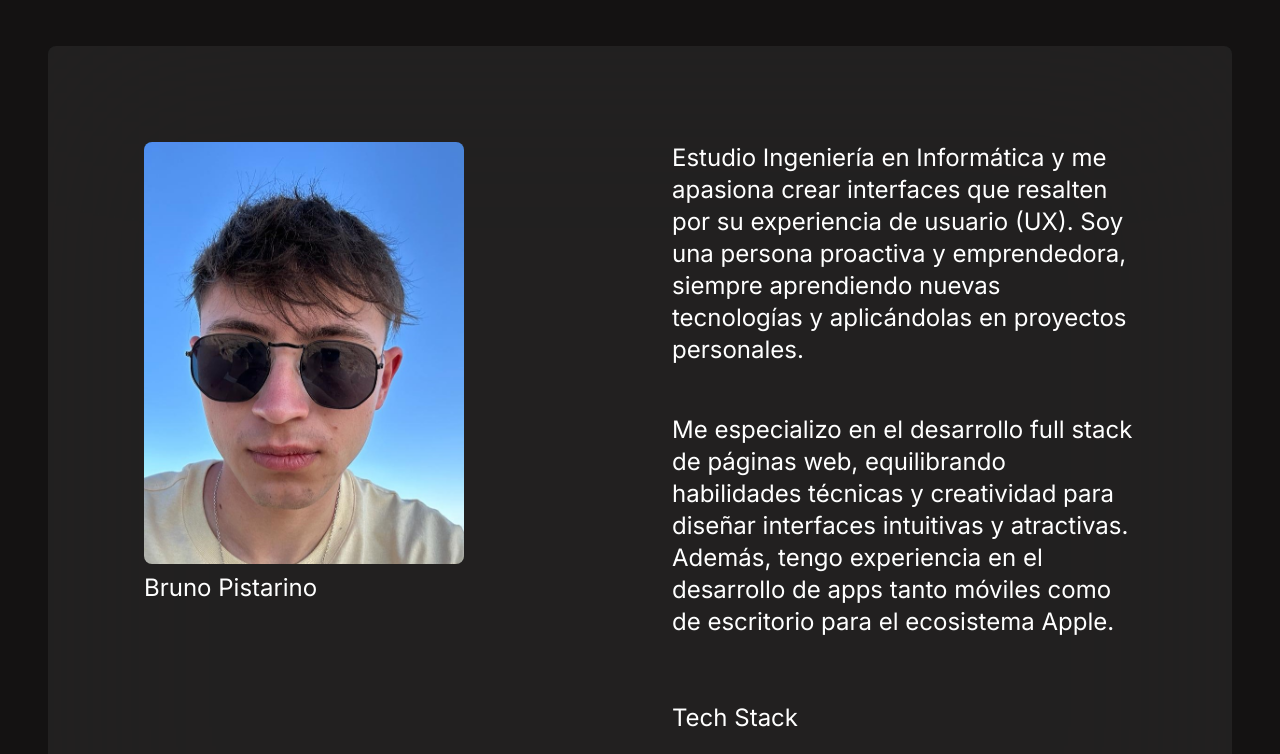
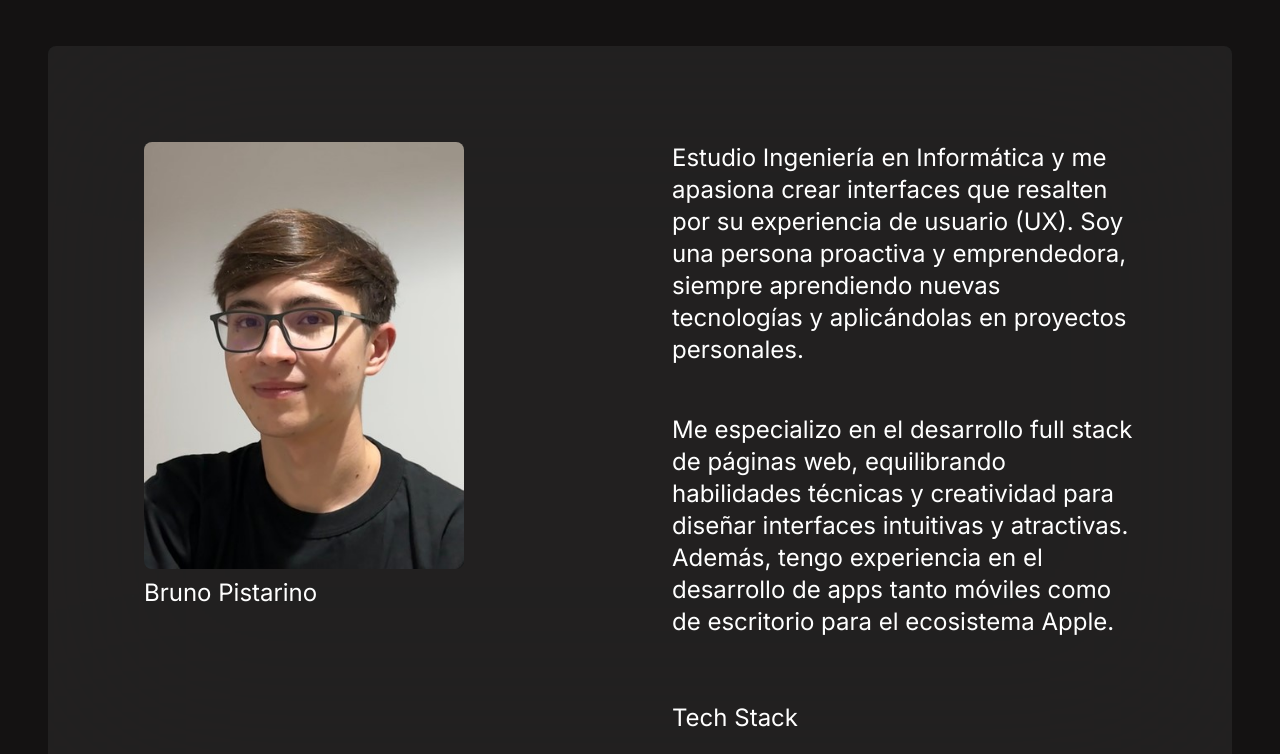
Before and after one commit to brunopistarino/portfolio, a Next.js app: page / in a window 1280 px wide. Shown: the part 754-1508 px from the top of the page. Built offline with nearby package versions, Linux system fonts and the light colour scheme.

Commit message:
Fix image file extension and update mouse movement animation

```diff
--- a/components/presentation.tsx
+++ b/components/presentation.tsx
@@ -22,7 +22,7 @@ export default function Presentation() {
       <div className="rounded-lg p-6 md:p-24 grid lg:grid-cols-2 backdrop-blur-[100px] bg-[#373737]/[0.4] gap-8 md:gap-16">
         <div className="flex-col gap-2 flex lg:items-start items-center">
           <Image
-            src="/profile.jpg"
+            src="/profile.jpeg"
             alt=""
             width={685}
             height={904}
```
Also changed, not shown: components/formation.tsx (+39 -0 lines), public/profile.jpeg (added), public/profile.jpg (deleted).
